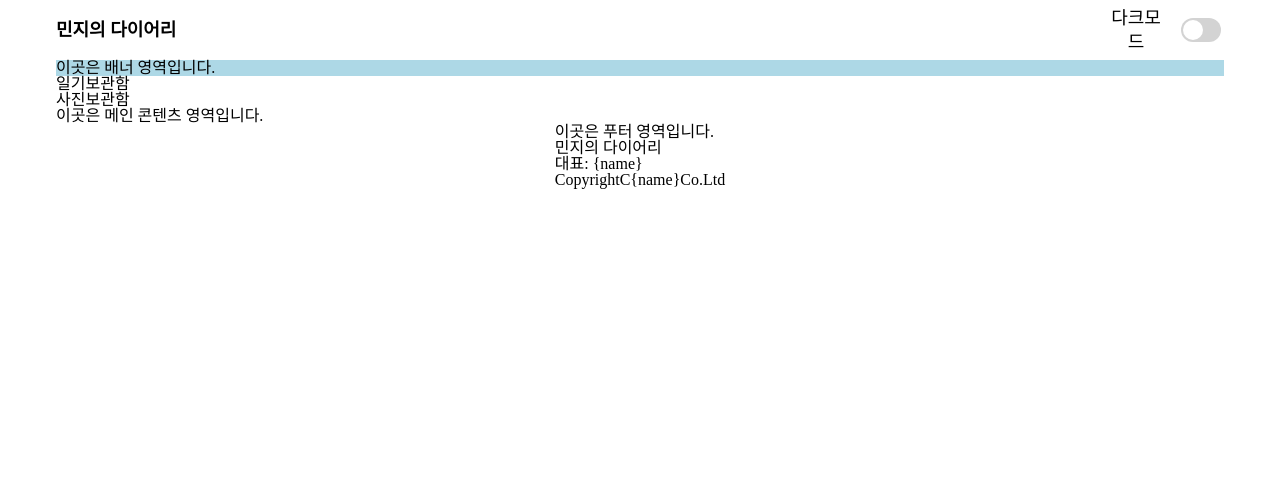
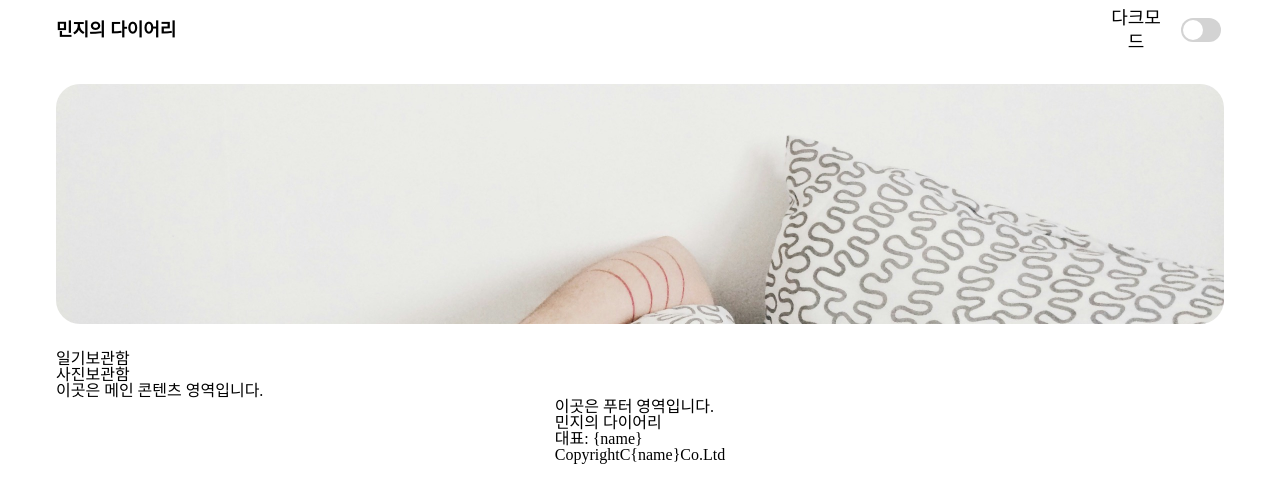
Before and after one commit to LiebeChaejun/codecamp_diary, a plain HTML site: page index.html in a window 1280 px wide. Drawn offline with nearby package versions, Linux system fonts and the light colour scheme.

Commit message:
배너 영역 디자인

```diff
--- a/assets/style/index.css
+++ b/assets/style/index.css
@@ -6,6 +6,10 @@ body {
 
 .container {
   width: 1168px;
+
+  display: flex;
+  flex-direction: column;
+  gap: 24px;
 }
 
 /* 헤더 영역 */
@@ -68,3 +72,12 @@ header h1 {
 .header_dark_mode input:checked::after {
   transform: translateX(80%);
 }
+
+/* 배너 영역 */
+.banner img {
+  width: 1168px;
+  height: 240px;
+  border-radius: 24px;
+
+  object-fit: cover;
+}
--- a/index.html
+++ b/index.html
@@ -21,8 +21,8 @@
         </div>
       </header>
       <!-- 배너 -->
-      <section class="banner" style="background-color: lightblue">
-        이곳은 배너 영역입니다.
+      <section class="banner">
+        <img src="./assets/images/sample_img.jpg" alt="배너 이미지" />
       </section>
       <!-- 메인 콘텐츠 -->
       <main>
```
